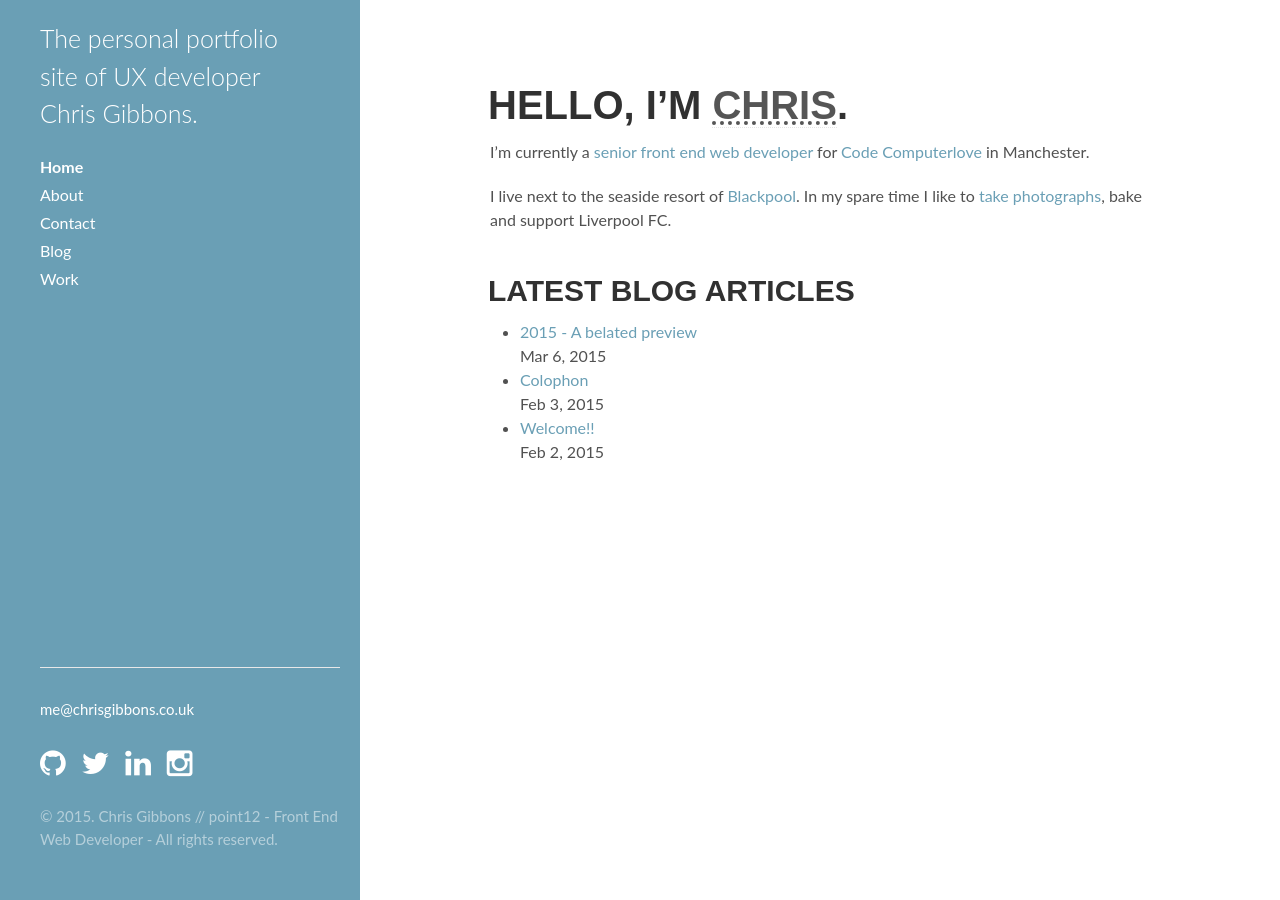
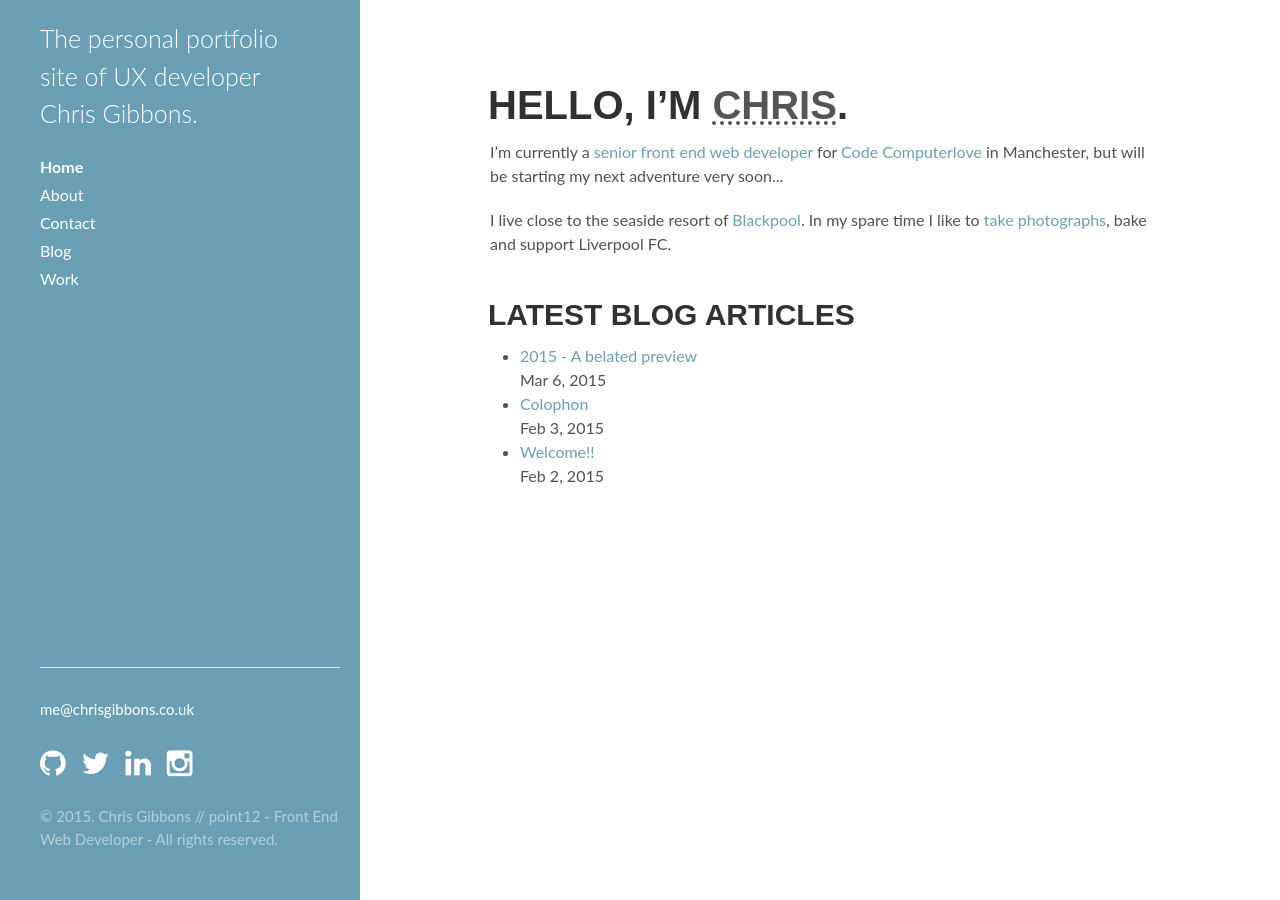
Before and after one commit to gbbns/gbbns.github.io, a Jekyll site: the page built from index.html, in a window 1280 px wide. Built offline with Jekyll 4.4.1, drawn with Linux system fonts in a browser that asks for light colours.

```diff
--- a/_includes/head.html
+++ b/_includes/head.html
@@ -34,7 +34,7 @@
   <link rel="stylesheet" href="{{ "css/main.css" | prepend: site.baseurl }}">
 
   <link rel="canonical" href="{{ page.url | replace:'index.html','' | prepend: site.baseurl | prepend: site.url }}">
-  <link rel="alternate" type="application/atom+xml" title="{{ site.title }}" href="{{ "/feed.xml" | prepend: site.baseurl | prepend: site.url }}" />
+  <link rel="alternate" type="application/atom+xml" title="{{ site.title }}" href="{{ "feed.xml" | prepend: site.baseurl | prepend: site.url }}" />
 
   <!-- Webfont loading code from Google -->
   <script type="text/javascript">
--- a/index.html
+++ b/index.html
@@ -7,9 +7,10 @@ title: Home
   <article class="content__main clearfix">
     <h1 class="site__title--primary">Hello, I&rsquo;m <abbr title="{{ site.meta.description }}">Chris</abbr>.</h1>
 
-    <p>I&rsquo;m currently a <a href="/work">senior front end web developer</a> for <a href="http://www.codecomputerlove.com">Code Computerlove</a> in Manchester.</p>
+    <p>I&rsquo;m currently a <a href="/work">senior front end web developer</a> for <a href="http://www.codecomputerlove.com">Code Computerlove</a> in Manchester, but will be starting my next adventure very soon...</p>
 
-    <p>I live next to the seaside resort of <a href="http://en.wikipedia.org/wiki/Blackpool">Blackpool</a>. In my spare time I like to <a href="http://jibubo.vsco.co">take</a> <a href="http://instagram.com/{{ site.social-link.instagram }}">photographs</a>, bake and support Liverpool FC.</p>
+    <p>I live close to the seaside resort of <a href="http://en.wikipedia.org/wiki/Blackpool">Blackpool</a>. In my spare time I like to <a href="http://jibubo.vsco.co">take</a> <a href="http://instagram.com/{{ site.social-link.instagram }}">photographs</a>, bake and support Liverpool FC.</p>
+
   </article>
   <aside class="content__aside clearfix">
     <h2 class="content__aside--title">Latest blog articles</h2>
```
Also changed, not shown: __work.html (added, +26 -0 lines), _drafts/2015-03-30-everyday-carry.md (added, +7 -0 lines), _drafts/2015-09-30-hillarys-responsive.md (added, +7 -0 lines), work.md (+2 -0 lines).
